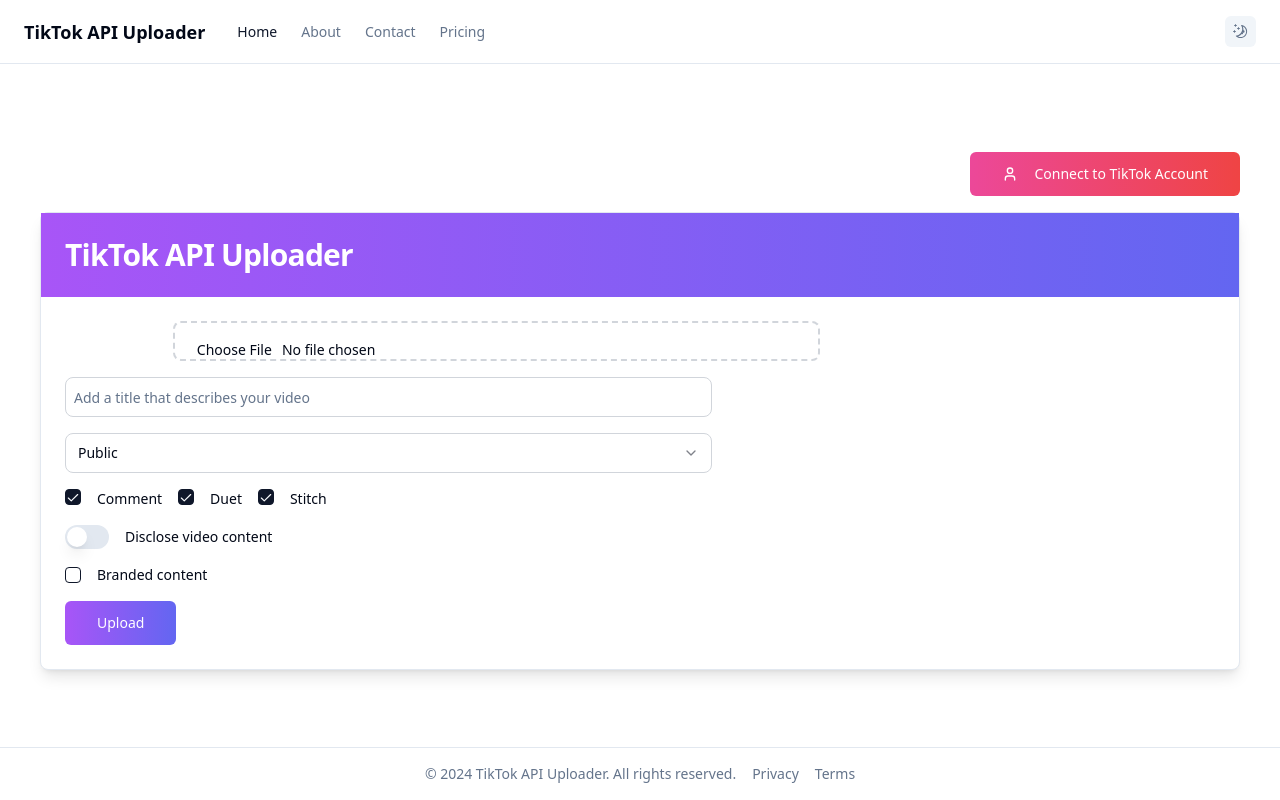
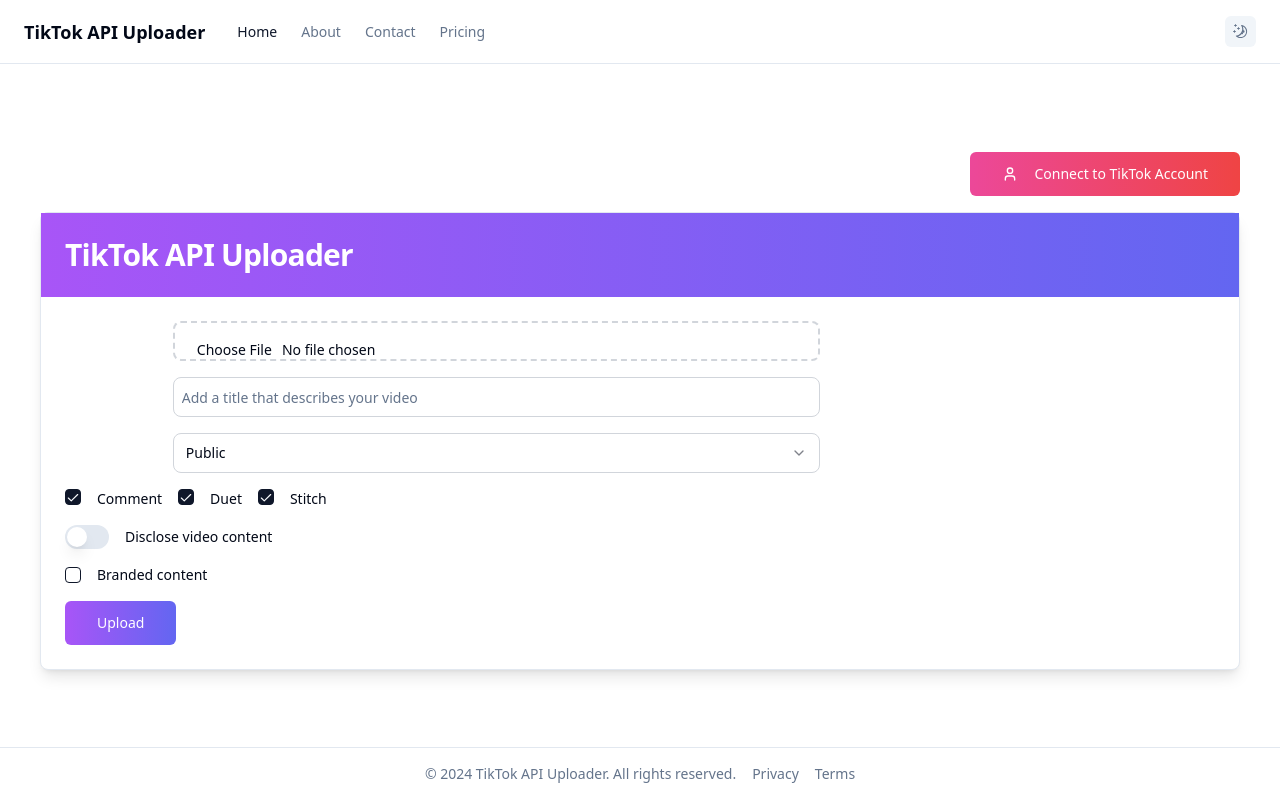
Before and after one commit to altanlabs/pova-2, a React (Vite) app: page / in a window 1280 px wide. Built offline with nearby package versions, Linux system fonts and the light colour scheme; what @radix-ui/themes would draw is missing.

Commit message:
Align file input with other elements.

```diff
--- a/src/pages/index.tsx
+++ b/src/pages/index.tsx
@@ -55,19 +55,17 @@
             </div>
           )}
           <div className="w-full md:w-3/4 space-y-4">
-            <div className="flex justify-center">
-              <Input type="file" accept="video/*" onChange={handleFileChange} className="border-2 border-dashed border-gray-300 p-4 rounded-lg text-center w-3/4" />
-            </div>
+            <Input type="file" accept="video/*" onChange={handleFileChange} className="border-2 border-dashed border-gray-300 p-4 rounded-lg text-center w-3/4 mx-auto" />
             <Input
               type="text"
               placeholder="Add a title that describes your video"
               value={caption}
               onChange={(e) => setCaption(e.target.value)}
               maxLength={100}
-              className="border border-gray-300 p-2 rounded-lg w-3/4"
+              className="border border-gray-300 p-2 rounded-lg w-3/4 mx-auto"
             />
             <Select value={privacy} onValueChange={setPrivacy}>
-              <SelectTrigger className="w-3/4 border border-gray-300 rounded-lg">
+              <SelectTrigger className="w-3/4 border border-gray-300 rounded-lg mx-auto">
                 <SelectValue placeholder="Who can view this video" />
               </SelectTrigger>
               <SelectContent>
```
